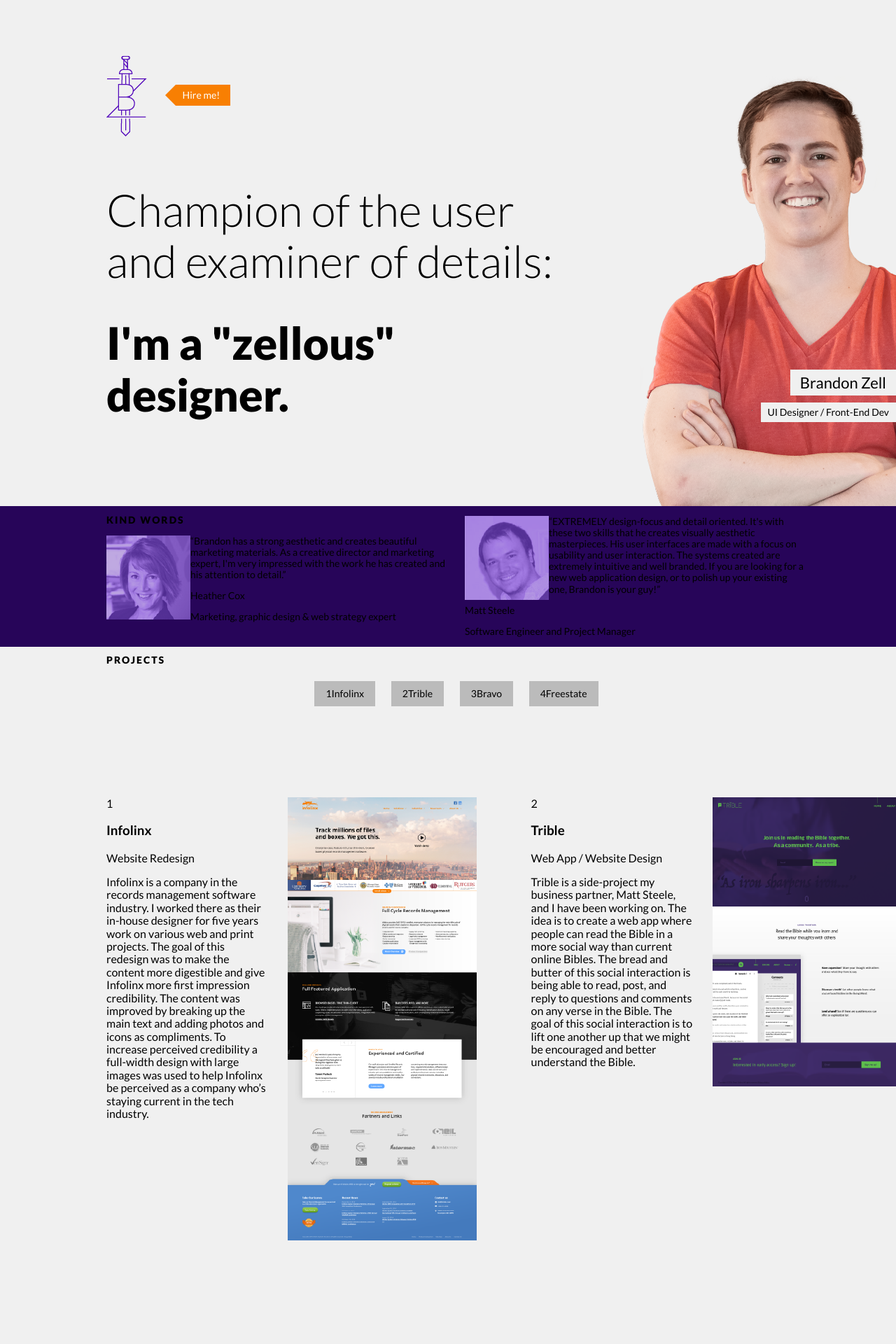
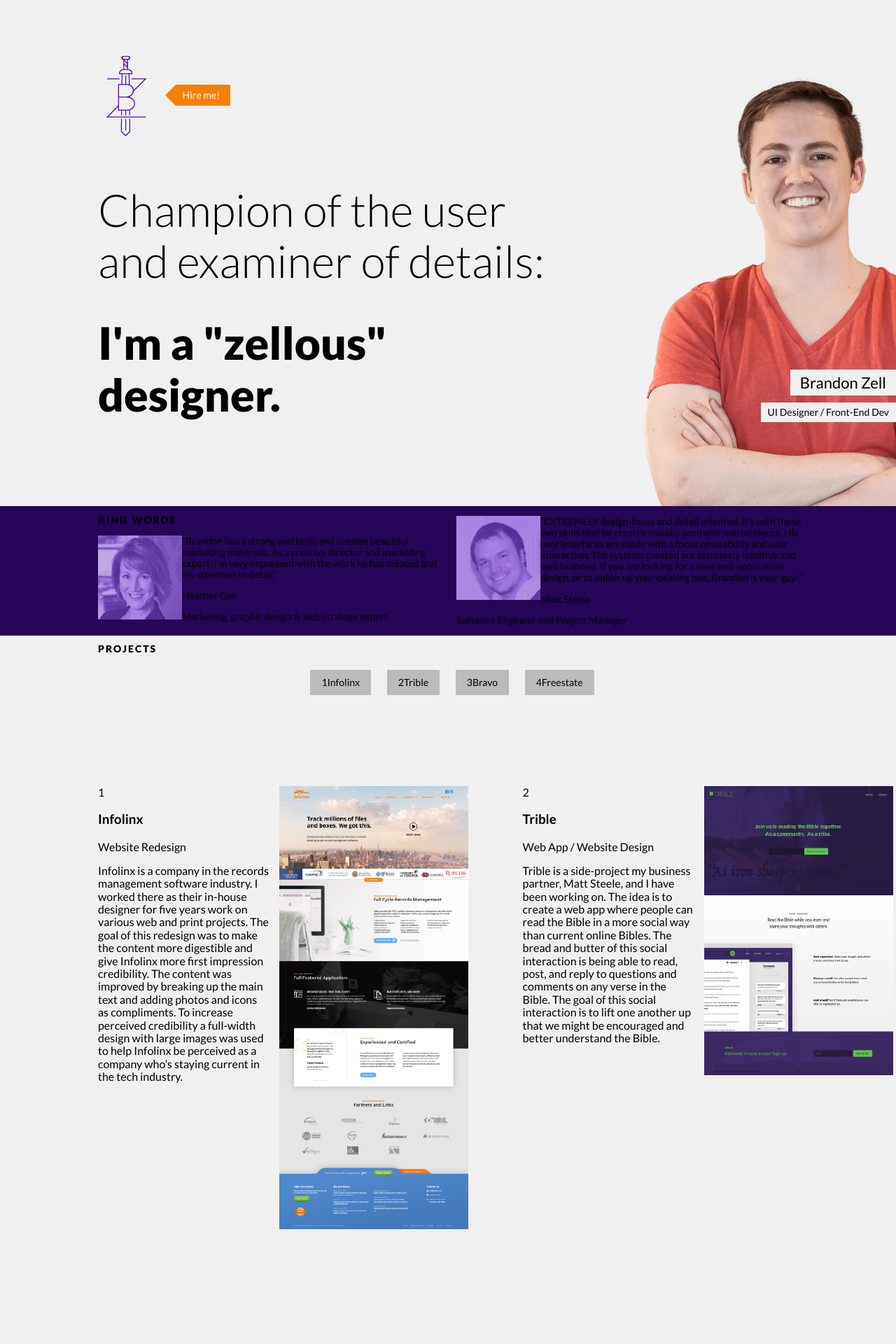
Before and after one commit to bzle/brandonz-me, a Jekyll site: the page built from index.html, in a window 1280 px wide. Shown: the top 1920 px of the page at 70% size. Built offline with Jekyll 4.4.1, drawn with Linux system fonts in a browser that asks for light colours; nearby versions of some CDN libraries.

Commit message:
Updated '/css/style.scss' via CloudCannon

```diff
--- a/css/style.scss
+++ b/css/style.scss
@@ -121,7 +121,7 @@
 /**
  * Set the spacing between your grid items.
  */
-$gutter:                24px !default;
+$gutter:                12px !default;
 
 
 /**
```
